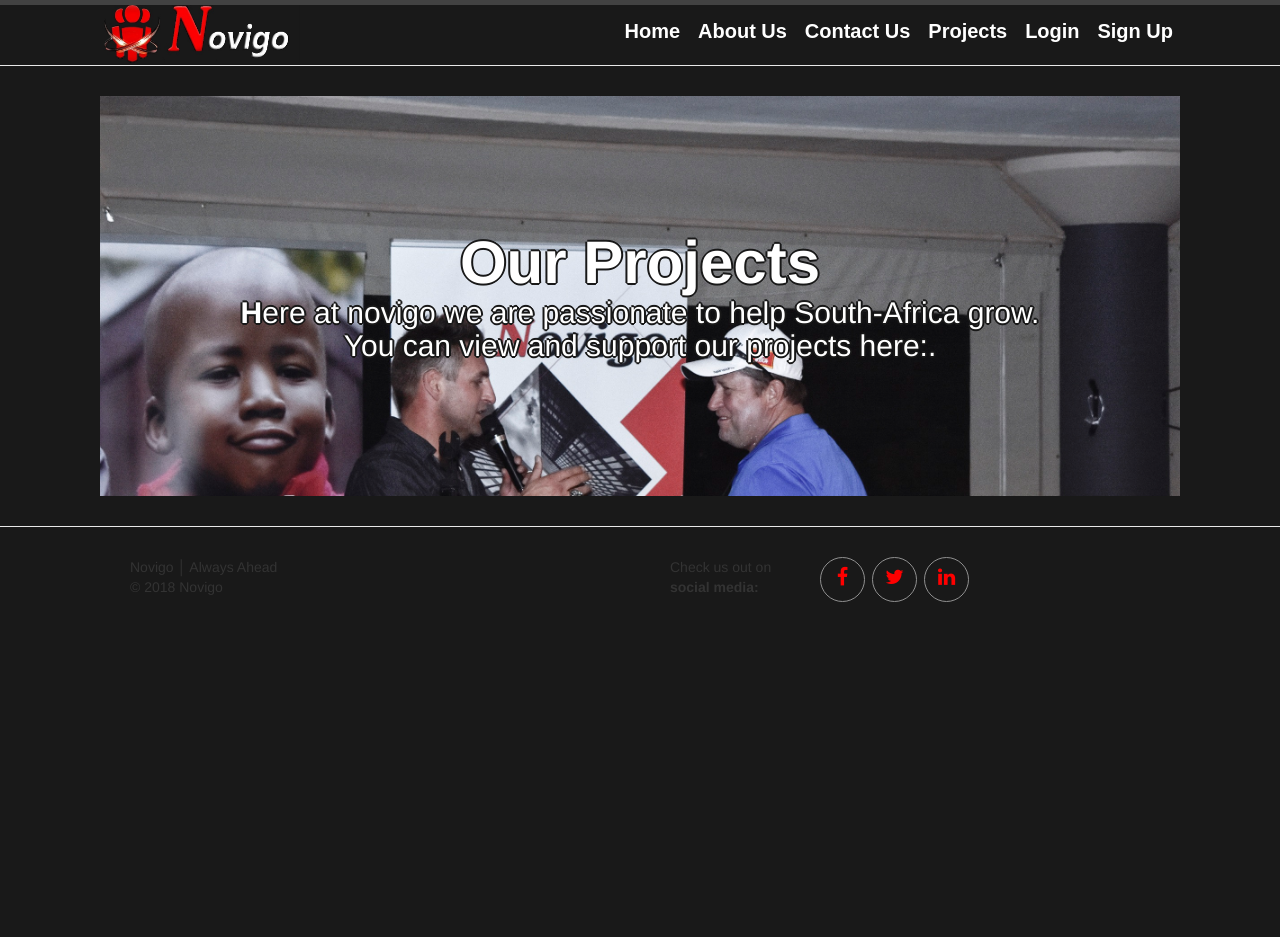
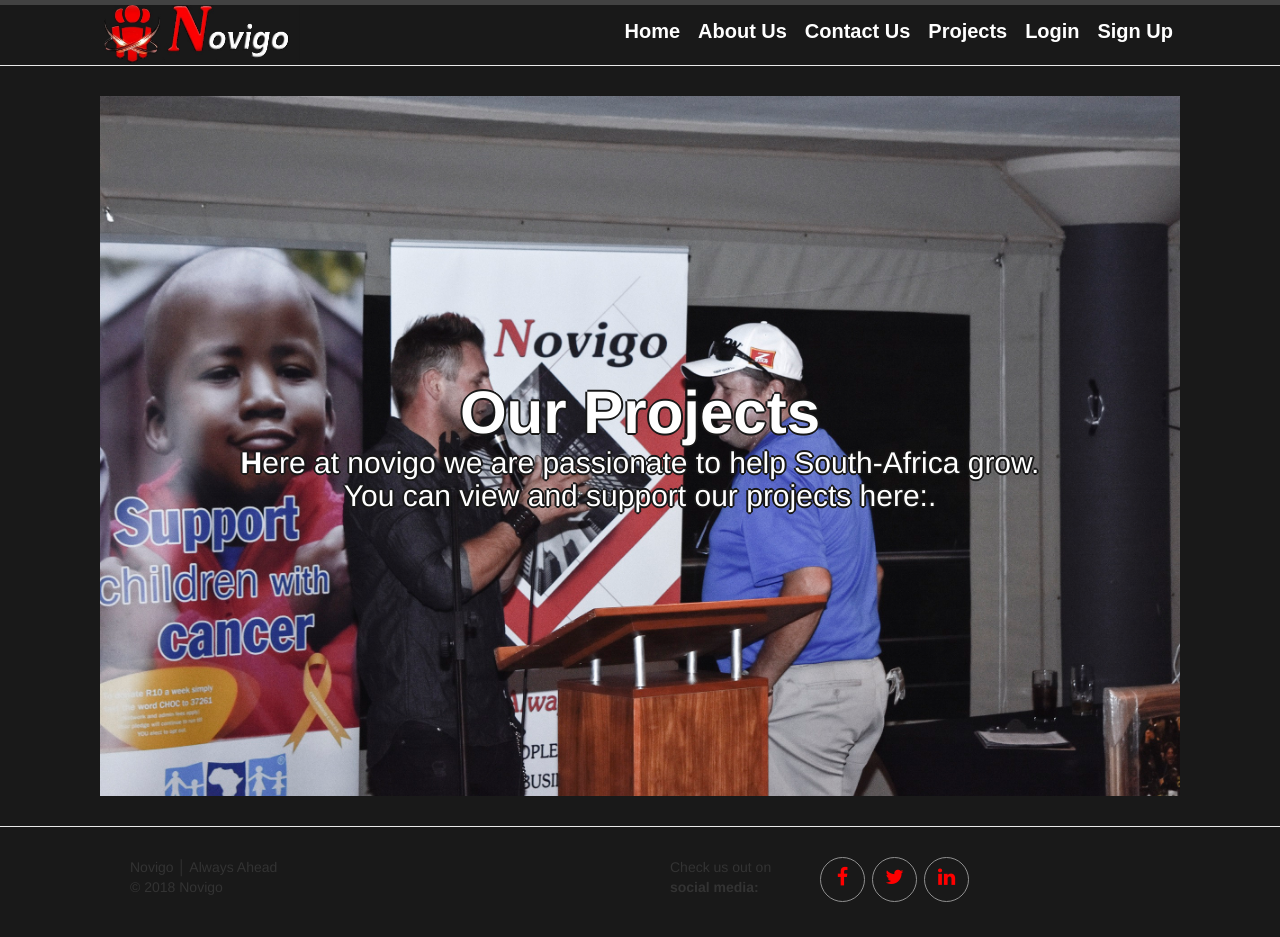
Before and after one commit to Hermankoch/hermankoch.github.io, a Jekyll site: the page built from projects.html, in a window 1280 px wide. Built offline with Jekyll 4.4.1, drawn with Linux system fonts in a browser that asks for light colours; before the commit the page ends 900 px from its top, so only the background shows below that.

Commit message:
Update homepage.css

```diff
--- a/css/homepage.css
+++ b/css/homepage.css
@@ -55,7 +55,7 @@
   background-image: url('../css/image7.jpg');
   background-size: cover;
   color: #ffffff;
-  height: 400px;
+  height: 700px;
   text-shadow: 0.25px 0.25px 0.25px #000000;
 }
 .jumbotronProjects h2 {
```
